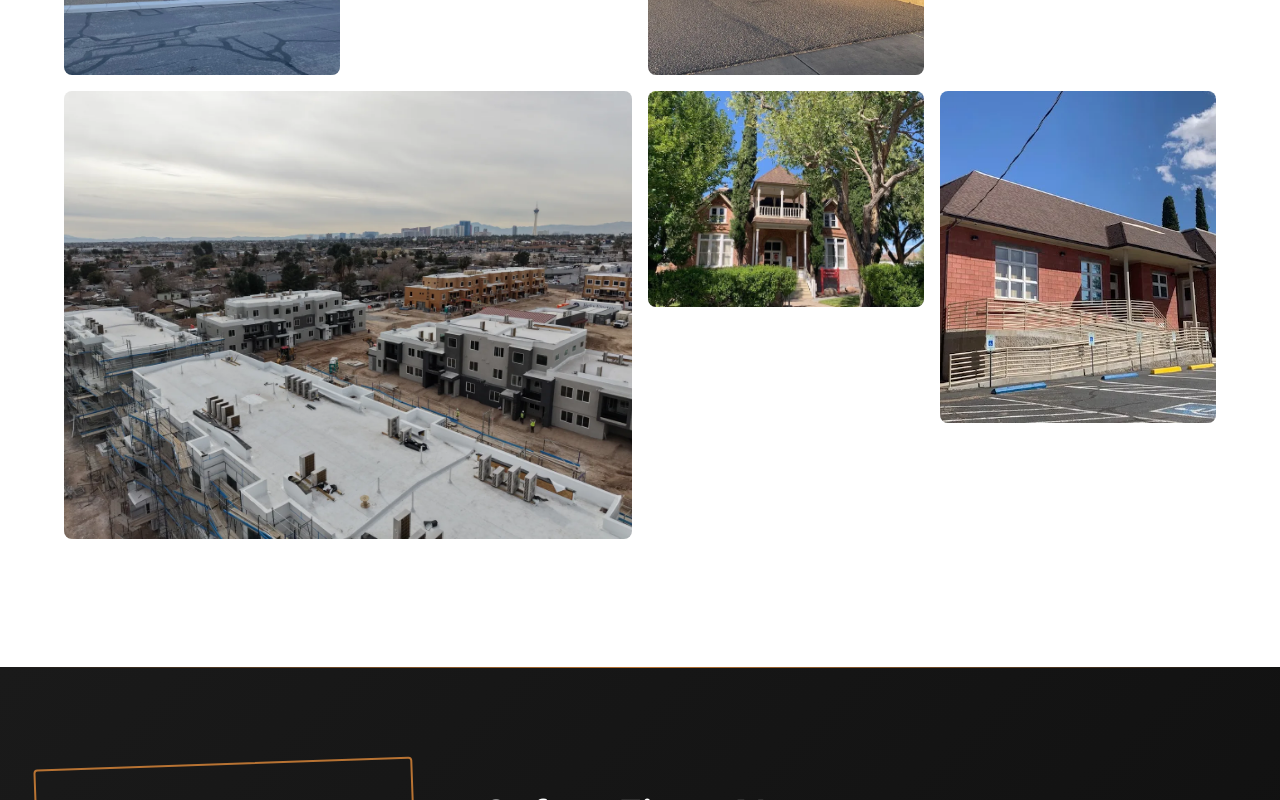
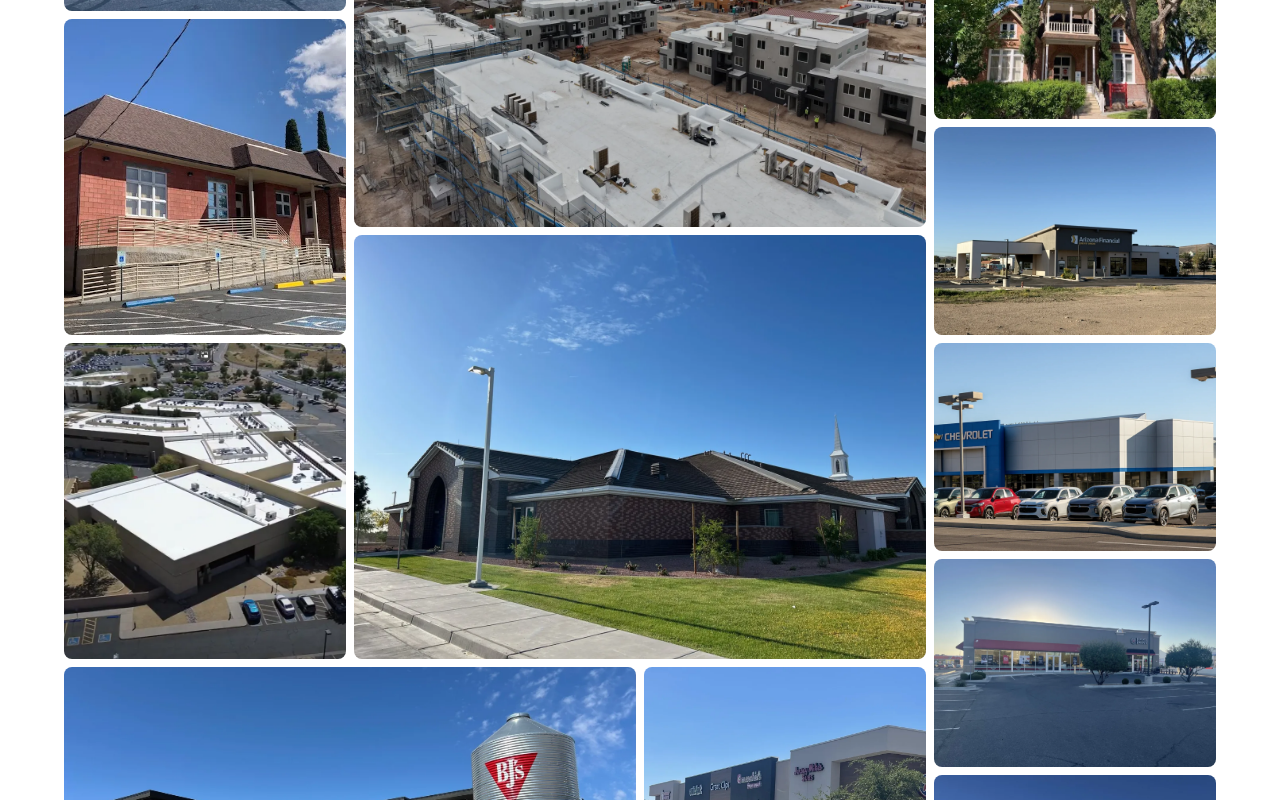
Before and after one commit to andrew7carlin/cse-website, a React (Vite) app: page / in a window 1280 px wide. Shown: the part 3820-4620 px from the top of the page. Built offline with nearby package versions, Linux system fonts and the light colour scheme.

Commit message:
Redesign portfolio showcase with dense mosaic and rotating accent colors

```diff
--- a/src/components/ui/ProjectsShowcase.jsx
+++ b/src/components/ui/ProjectsShowcase.jsx
@@ -7,11 +7,11 @@ const ProjectsShowcase = () => {
     const sectionRef = useRef(null);
     const [visibleItems, setVisibleItems] = useState(new Set());
 
-    // Load and shuffle projects
+    // Load and shuffle projects - increased for denser mosaic
     const projects = useMemo(() => {
         const allProjects = loadProjectAssets();
         const shuffled = [...allProjects].sort(() => Math.random() - 0.5);
-        return shuffled.slice(0, 12); // Show 12 projects for better masonry variety
+        return shuffled.slice(0, 20); // Increased from 12 to 20 for better mosaic density
     }, []);
 
     // Scroll-triggered reveal effect
@@ -46,6 +46,12 @@ const ProjectsShowcase = () => {
         return sizes[index % sizes.length];
     };
 
+    // Rotating accent colors: copper, turquoise, tan, brown
+    const getAccentColor = (index) => {
+        const colors = ['copper', 'turquoise', 'tan', 'brown'];
+        return colors[index % 4];
+    };
+
     return (
         <section className={styles.section} ref={sectionRef}>
             <div className={styles.container}>
@@ -61,6 +67,7 @@ const ProjectsShowcase = () => {
                 <div className={styles.masonryGrid}>
                     {projects.map((project, index) => {
                         const sizeClass = getSizeClass(index);
+                        const accentColor = getAccentColor(index);
                         const isVisible = visibleItems.has(index);
                         const delay = (index % 4) * 0.1; // Staggered animation
 
@@ -68,6 +75,7 @@ const ProjectsShowcase = () => {
                             <div
                                 key={project.id}
                                 data-index={index}
+                                data-accent={accentColor}
                                 className={`${styles.gridItem} ${styles[sizeClass]} ${isVisible ? styles.visible : ''}`}
                                 style={{ transitionDelay: `${delay}s` }}
                             >
--- a/src/components/ui/ProjectsShowcase.module.css
+++ b/src/components/ui/ProjectsShowcase.module.css
@@ -44,12 +44,15 @@
     box-shadow: 0 4px 12px rgba(184, 115, 51, 0.3);
 }
 
-/* Masonry Grid - More Dramatic Layout */
+/* Masonry Grid - Dense Mosaic Layout */
 .masonryGrid {
     display: grid;
     grid-template-columns: repeat(4, 1fr);
     grid-auto-rows: 100px;
-    gap: 1rem;
+    gap: 0.5rem;
+    /* Reduced from 1rem for denser packing */
+    grid-auto-flow: dense;
+    /* Pack items tightly */
 }
 
 @media (max-width: 1200px) {
@@ -144,18 +147,43 @@
     transform: scale(1.08);
 }
 
-/* Copper Overlay */
+/* Rotating Accent Color Overlays */
 .overlay {
     position: absolute;
     inset: 0;
-    background: linear-gradient(135deg,
-            rgba(184, 115, 51, 0.6) 0%,
-            rgba(138, 61, 27, 0.65) 100%);
     opacity: 0;
     transition: opacity 0.4s ease;
     display: flex;
     align-items: flex-end;
     padding: 1.5rem;
+}
+
+/* Copper - 1st, 5th, 9th, etc. */
+.gridItem[data-accent="copper"] .overlay {
+    background: linear-gradient(135deg,
+            rgba(184, 115, 51, 0.6) 0%,
+            rgba(138, 61, 27, 0.65) 100%);
+}
+
+/* Turquoise - 2nd, 6th, 10th, etc. */
+.gridItem[data-accent="turquoise"] .overlay {
+    background: linear-gradient(135deg,
+            rgba(74, 155, 155, 0.6) 0%,
+            rgba(45, 110, 110, 0.65) 100%);
+}
+
+/* Tan - 3rd, 7th, 11th, etc. */
+.gridItem[data-accent="tan"] .overlay {
+    background: linear-gradient(135deg,
+            rgba(210, 180, 140, 0.6) 0%,
+            rgba(170, 140, 100, 0.65) 100%);
+}
+
+/* Brown - 4th, 8th, 12th, etc. */
+.gridItem[data-accent="brown"] .overlay {
+    background: linear-gradient(135deg,
+            rgba(139, 69, 19, 0.6) 0%,
+            rgba(90, 40, 10, 0.65) 100%);
 }
 
 .gridItem:hover .overlay {
```
